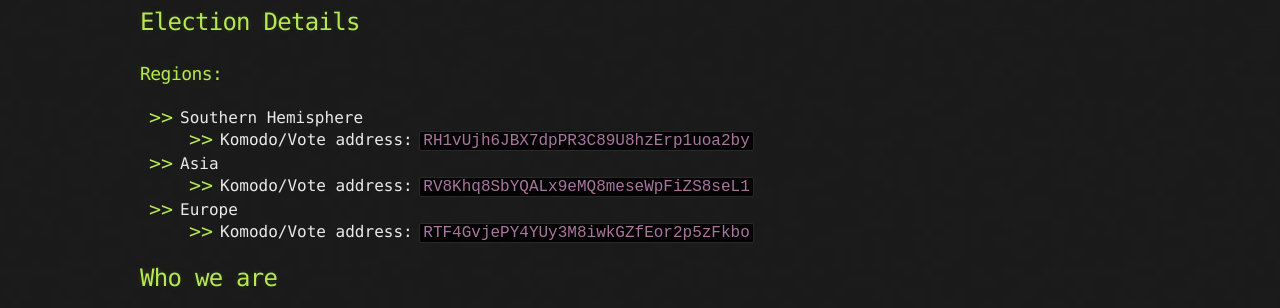
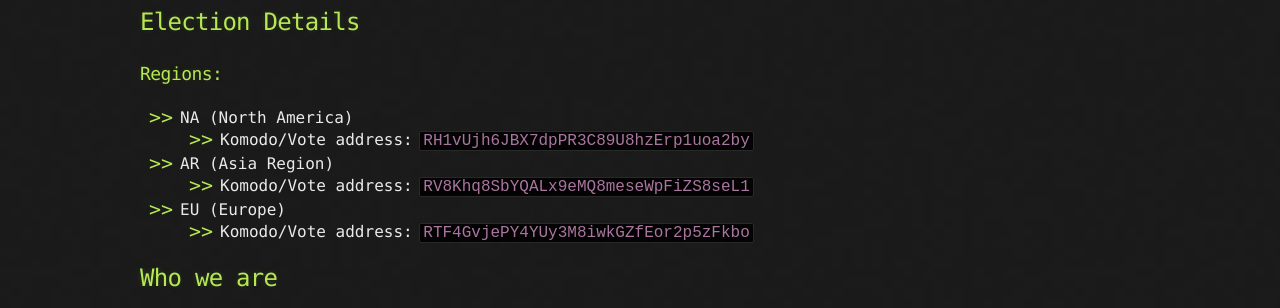
Before and after one commit to Meshbits/meshbits.github.io, a Jekyll site: the page built from index.md, in a window 1280 px wide. Shown: the part 505-813 px from the top of the page. Built offline with Jekyll 4.4.1, drawn with Linux system fonts in a browser that asks for light colours.

Commit message:
Region defined properly

```diff
--- a/index.md
+++ b/index.md
@@ -23,11 +23,11 @@ We intend to invest the revenue from notary node operations in growing the Komod
 
 ### [](#notary-nodes-regions)Regions:
 
-* Southern Hemisphere
+* NA (North America)
   * Komodo/Vote address: `RH1vUjh6JBX7dpPR3C89U8hzErp1uoa2by`
-* Asia
+* AR (Asia Region)
   * Komodo/Vote address: `RV8Khq8SbYQALx9eMQ8meseWpFiZS8seL1`
-* Europe
+* EU (Europe)
   * Komodo/Vote address: `RTF4GvjePY4YUy3M8iwkGZfEor2p5zFkbo`
 
 ## [](#who-we-are)Who we are
```
